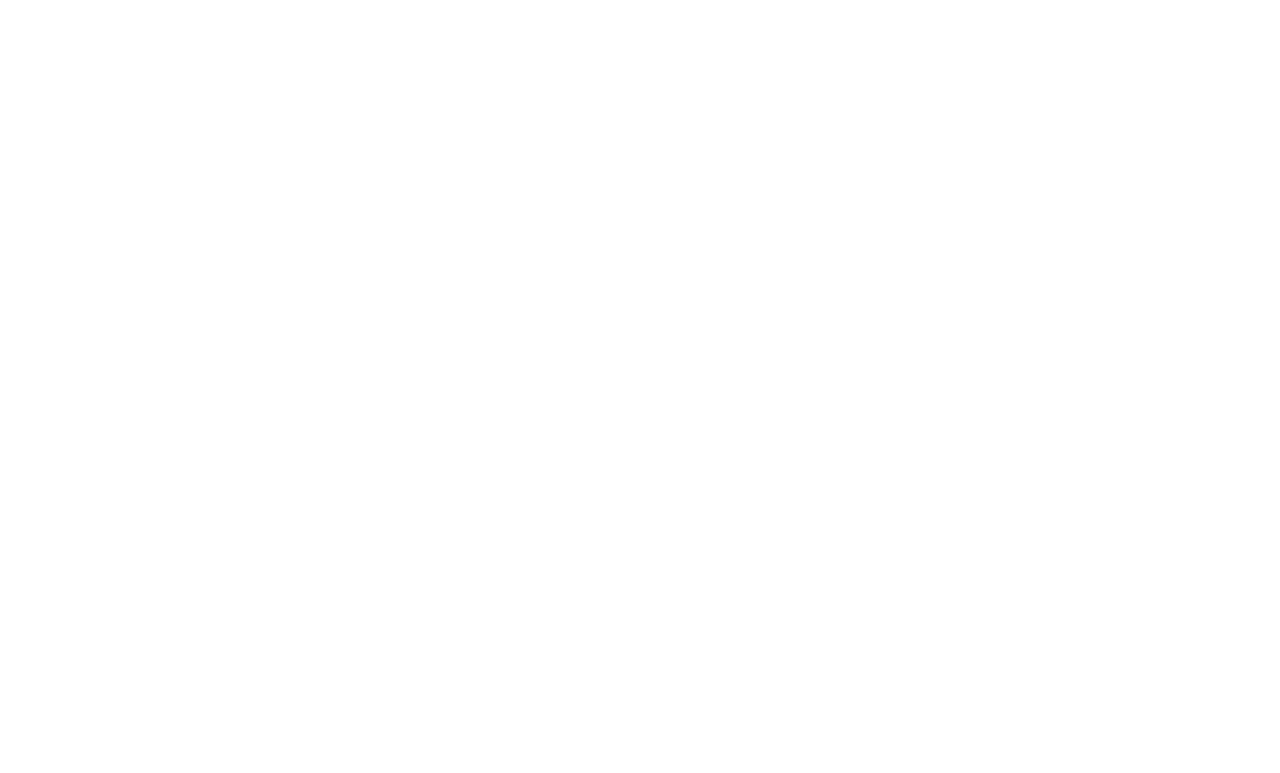
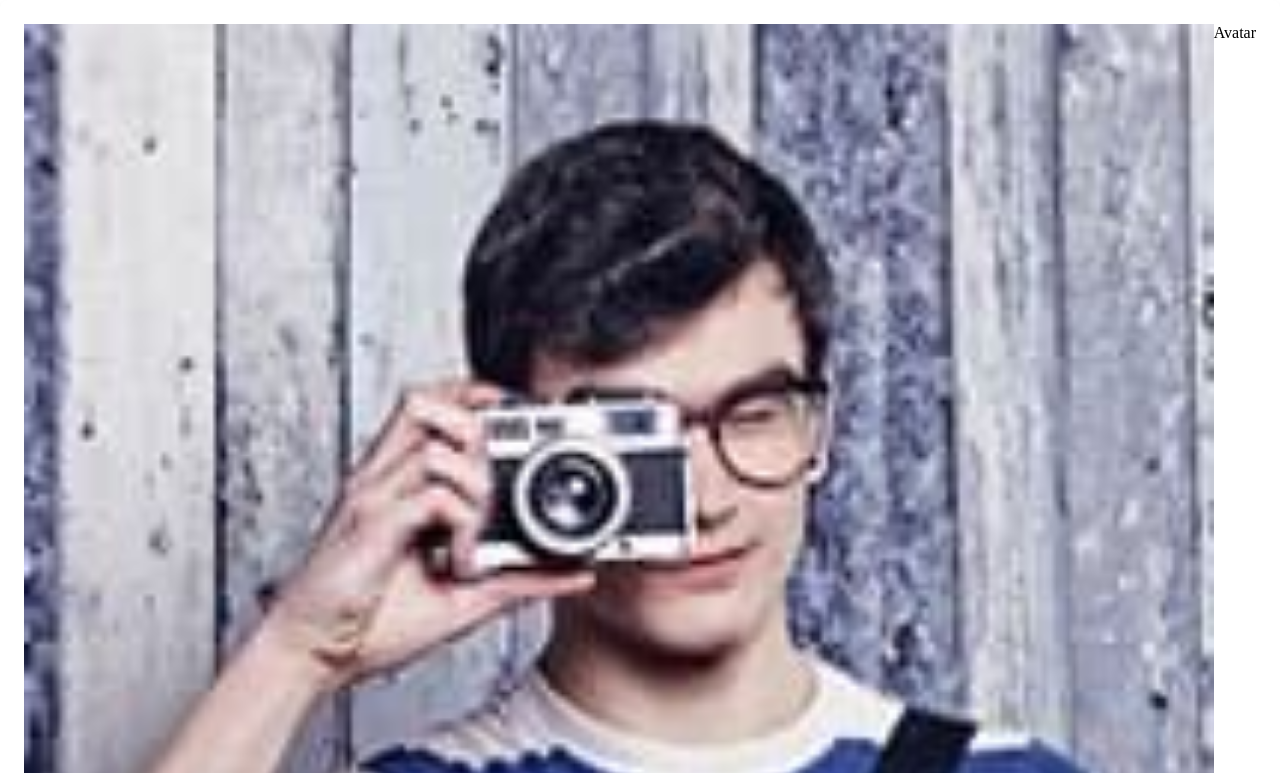
Before and after one commit to js-tasks-ru/htmlcss-20220317_gleb-sel, a website: page 06-lection4/01-avatar/index.html in a window 1280 px wide. Shown: the top 773 px of the page. Drawn offline with nearby package versions, Linux system fonts and the light colour scheme.

Commit message:
first step

```diff
--- a/06-lection4/01-avatar/avatar.css
+++ b/06-lection4/01-avatar/avatar.css
@@ -0,0 +1,19 @@
+.avatar {
+    background: #FFFFFF;
+    box-shadow: 0px 2px 4px rgba(33, 36, 41, 0.05);
+    border-radius: 8px;
+    border: none;
+
+}
+
+.avatar__wrapper {
+    padding: 24px 24px 10px 24px;
+    display: flex;
+    justify-content: center;
+}
+
+.avatar__img {
+    width: 100%;
+    height: 100%;
+    object-fit: cover;
+}
--- a/06-lection4/01-avatar/index.html
+++ b/06-lection4/01-avatar/index.html
@@ -2,10 +2,16 @@
 <!-- Страница с аватаром -->
 <html lang="ru">
     <head>
+        <link rel="stylesheet" href="/assets/css/normalize.css">
         <link rel="stylesheet" href="../../assets/css/main.css">
         <link rel="stylesheet" href="./avatar.css">
     </head>
     <body>
-
+        <div class="avatar">
+            <div class="avatar__wrapper">
+                <img  class="avatar__img "src="../01-avatar/public/avatar-200.jpg" alt="men with photo camera">
+                <div class="avatar__title">Avatar</div>
+            </div>
+        </div>
     </body>
 </html>
--- a/assets/css/main.css
+++ b/assets/css/main.css
@@ -18,7 +18,3 @@
     --primary: var(--blue);
     --secondary: var(--purple);
 }
-
-* {
-    font-family: 'Roboto', sans-serif;
-}
--- a/assets/fonts/fonts.css
+++ b/assets/fonts/fonts.css
@@ -1 +1,2 @@
 @import url('https://fonts.googleapis.com/css2?family=Roboto:ital,wght@0,100;0,300;0,400;0,500;0,700;0,900;1,100;1,300;1,400;1,500;1,700;1,900&display=swap');
+@import url('https://fonts.googleapis.com/css2?family=Inter:wght@100;200;300;400;500;600;700;800;900&display=swap');
```
